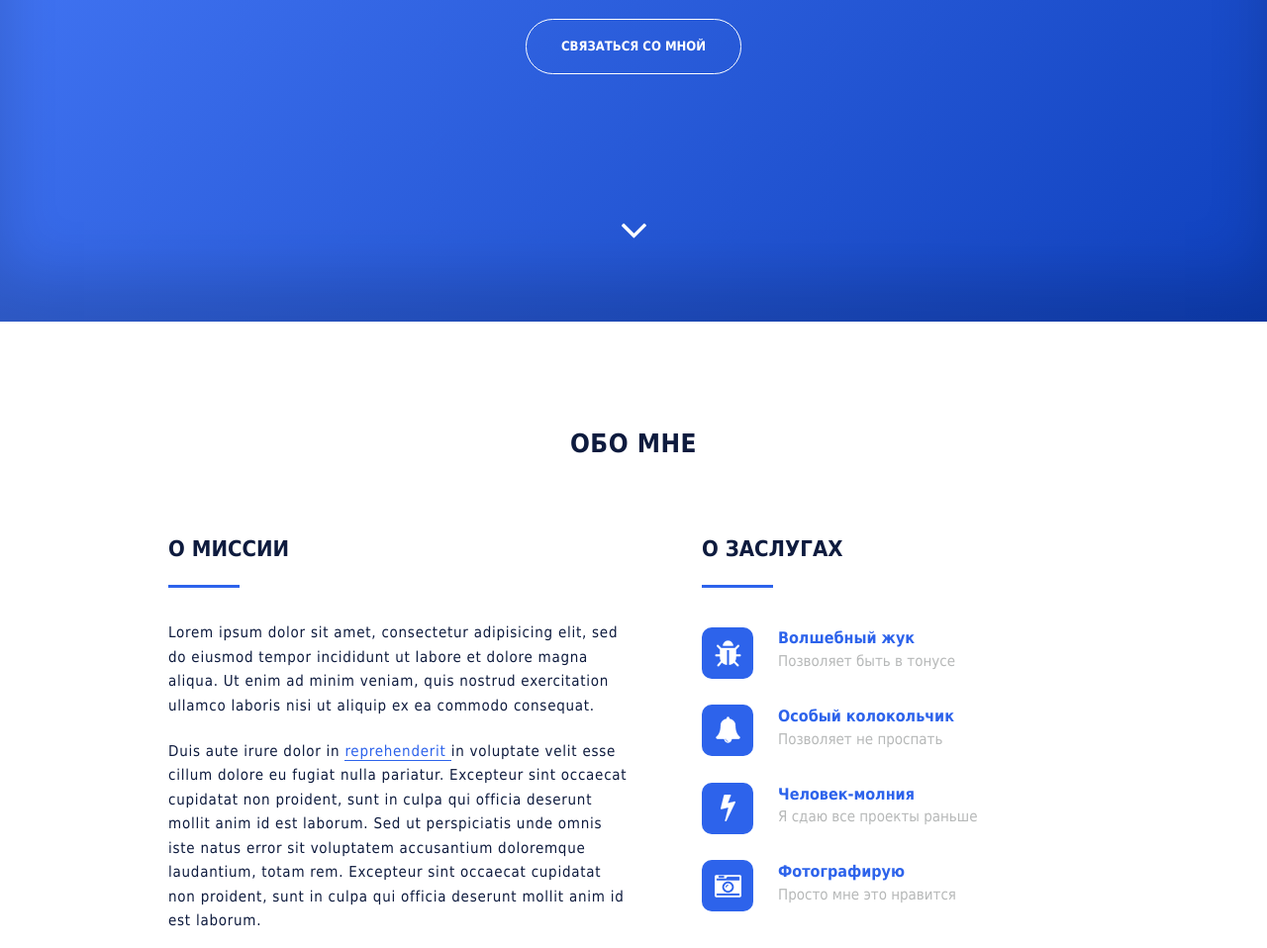
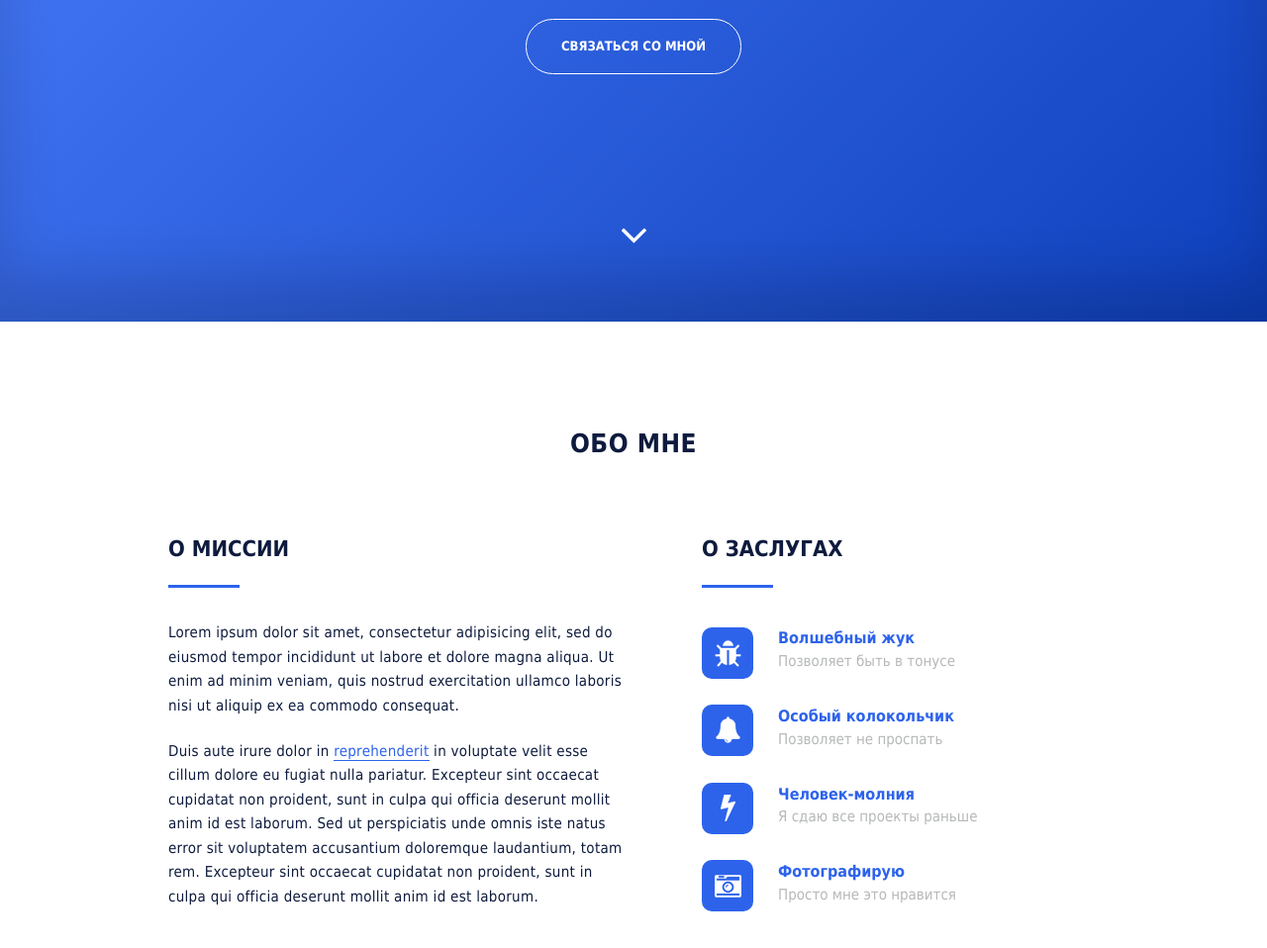
Before and after one commit to xsergeynik/wayupeducation, a plain HTML site: page nikolaev_sergey_dz5/index.html in a window 1280 px wide. Shown: the part 342-1300 px from the top of the page at 99% size. Drawn offline with Linux system fonts and the light colour scheme.

Commit message:
Add files via upload

```diff
--- a/nikolaev_sergey_dz5/css/main.css
+++ b/nikolaev_sergey_dz5/css/main.css
@@ -78,16 +78,15 @@ body {font-family:'Tahoma','Arial',sans-serif;color:#0e1b3e;letter-spacing:0,002
 	box-shadow: 0 0 20px rgba(0,0,0,0.3) inset;
 }
 
-.offer:after {
-	content: '';
+.offer__arrow {
 	background: url(../img/arrow.png) no-repeat center bottom;
 	width: 25px;
 	height: 16px;
 	display: inline-block;
+	position: relative;
 	margin: 168px 0 0 0;
  	bottom: -5px;
  	animation: bounce 4s infinite;
- 	cursor: pointer;
 }
 
 
@@ -128,16 +127,17 @@ body {font-family:'Tahoma','Arial',sans-serif;color:#0e1b3e;letter-spacing:0,002
 .merit__text {
     line-height: 1.63em;
     font-size: 15px;
-    letter-spacing: 0.05em;
+    letter-spacing: 0.02em;
     margin-bottom: 1.45em;
 }
 
-.merit__text a {
+.merit__text span {
 	color: #2d63eb;
 	border-bottom: 1px solid #2d63eb;
+	cursor: pointer;
 }
 
-.merit__text a:hover {
+.merit__text span:hover {
 	border: 0;
 }
 
@@ -172,7 +172,7 @@ body {font-family:'Tahoma','Arial',sans-serif;color:#0e1b3e;letter-spacing:0,002
 }
 
 .merit__element {
-	margin: 5px 0px 25px 0px;
+	margin: 0px 0px 25px 0px;
 }
 
 .merit__content {
--- a/nikolaev_sergey_dz5/index.html
+++ b/nikolaev_sergey_dz5/index.html
@@ -31,6 +31,7 @@
 				<a href="https://t.me/serhii812" target="_blank" title="Напиши мне в Telegram!"  class="offer__btn btn m-auto">
 					Связаться со мной
 				</a>
+				<a href="#think" class="offer__arrow"></a>
 			</div>
 		</div>
 	</header>
@@ -48,11 +49,7 @@
 						Lorem ipsum dolor sit amet, consectetur adipisicing elit, sed do eiusmod tempor incididunt ut labore et dolore magna aliqua. Ut enim ad minim veniam, quis nostrud exercitation ullamco laboris nisi ut aliquip ex ea commodo consequat.
 					</p>
 					<p class="merit__text">
-						Duis aute irure dolor in
-							<a href="#" title="Очень важная ссылка!">
-								reprehenderit
-							</a>
-						in voluptate velit esse cillum dolore eu fugiat nulla pariatur. Excepteur sint occaecat cupidatat non proident, sunt in culpa qui officia deserunt mollit anim id est laborum. Sed ut perspiciatis unde omnis iste natus error sit voluptatem accusantium doloremque laudantium, totam rem. Excepteur sint occaecat cupidatat non proident, sunt in culpa qui officia deserunt mollit anim id est laborum.
+						Duis aute irure dolor in <span href="#" title="Очень важная ссылка!">reprehenderit</span> in voluptate velit esse cillum dolore eu fugiat nulla pariatur. Excepteur sint occaecat cupidatat non proident, sunt in culpa qui officia deserunt mollit anim id est laborum. Sed ut perspiciatis unde omnis iste natus error sit voluptatem accusantium doloremque laudantium, totam rem. Excepteur sint occaecat cupidatat non proident, sunt in culpa qui officia deserunt mollit anim id est laborum.
 					</p>
 				</div>
 				<div class="merit__item">
```
Also changed, not shown: 1 other file.
